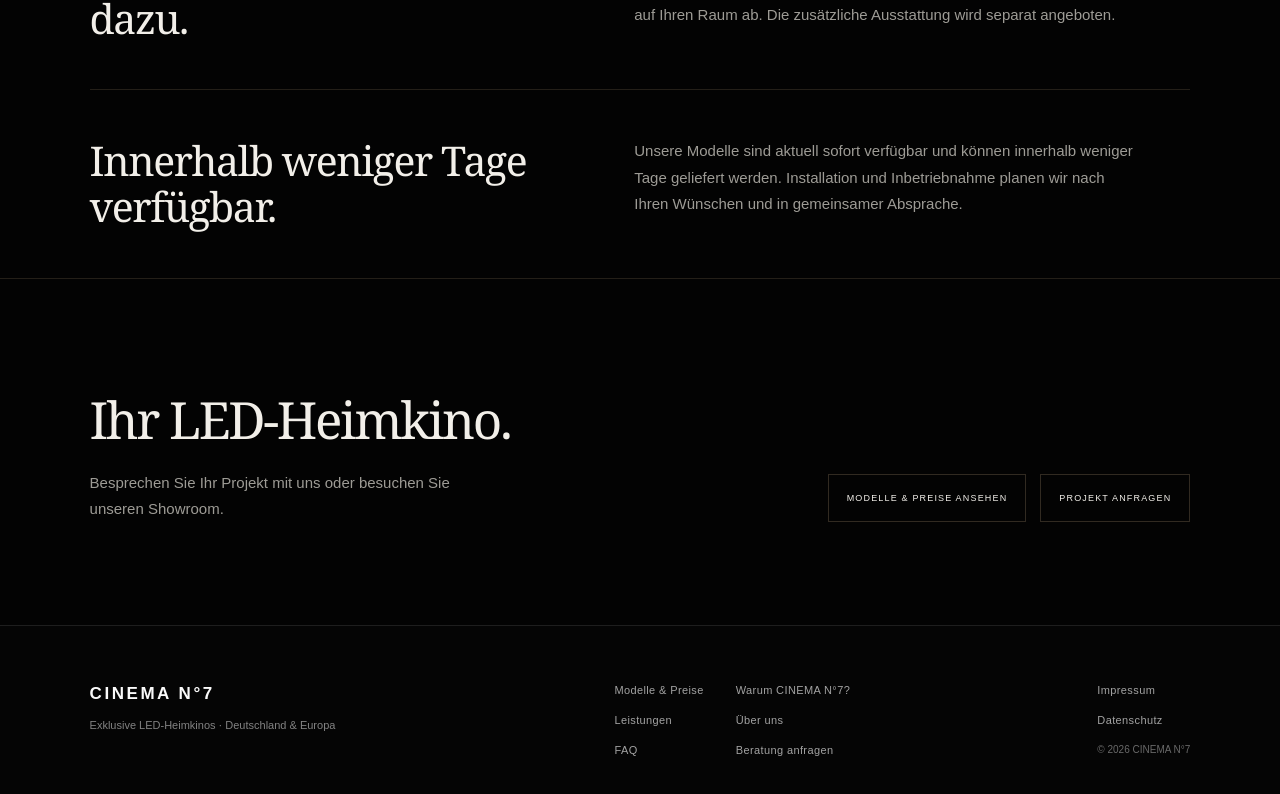
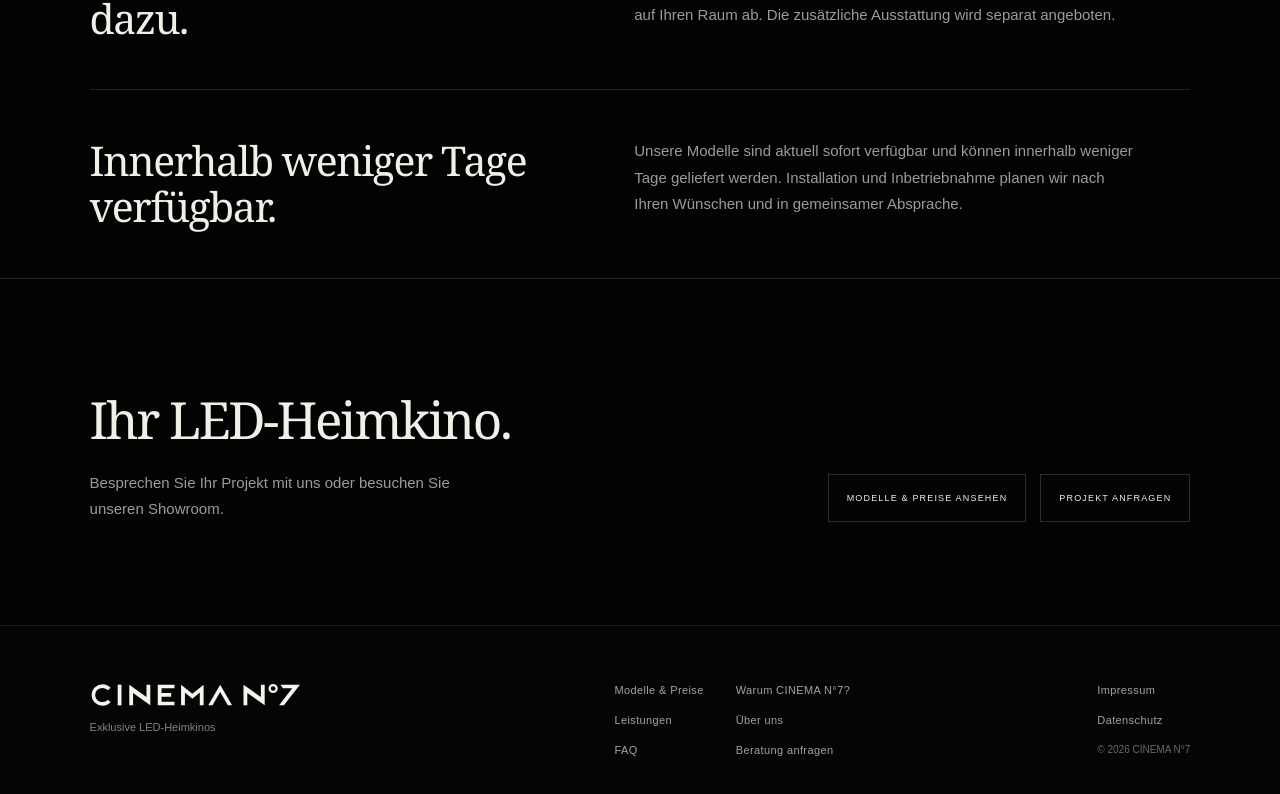
Before and after one commit to dennis-glaser-coder/cinema-n7, a Next.js app: page /leistungen in a window 1280 px wide. Shown: the part 1972-2766 px from the top of the page. Built offline with nearby package versions, Linux system fonts and the light colour scheme; no server answers.

Commit message:
Adopt custom Cinema N7 wordmark and simplify footer tagline

```diff
--- a/components/site-footer.tsx
+++ b/components/site-footer.tsx
@@ -1,9 +1,13 @@
+import Image from "next/image";
+
 export default function SiteFooter() {
   return (
     <footer className="footer-v5 cn7-global-footer">
       <div className="cn7-footer-brand">
-        <a href="/" aria-label="CINEMA N°7 – Startseite">CINEMA N°7</a>
-        <span>Exklusive LED-Heimkinos · Deutschland &amp; Europa</span>
+        <a href="/" aria-label="CINEMA N°7 – Startseite">
+          <Image src="/cinema-n7-logo.svg" alt="CINEMA N°7" width={1268} height={136} className="cn7-wordmark" />
+        </a>
+        <span>Exklusive LED-Heimkinos</span>
       </div>
       <nav aria-label="Footernavigation" className="cn7-footer-links">
         <a href="/produkte">Modelle &amp; Preise</a>
--- a/components/site-header.tsx
+++ b/components/site-header.tsx
@@ -2,6 +2,7 @@
 
 import { usePathname } from "next/navigation";
 import { useState } from "react";
+import Image from "next/image";
 
 const navigation = [
   { label: "Modelle & Preise", href: "/produkte" },
@@ -16,7 +17,9 @@ export default function SiteHeader({ home = false }: { home?: boolean }) {
 
   return (
     <header className={home ? "nav-v5 cn7-global-header cn7-global-header-home" : "models-nav cn7-global-header cn7-global-header-inner"}>
-      <a className="brand-v5 cn7-global-logo" href="/" aria-label="CINEMA N°7 – Startseite">CINEMA N°7</a>
+      <a className="brand-v5 cn7-global-logo" href="/" aria-label="CINEMA N°7 – Startseite">
+        <Image src="/cinema-n7-logo.svg" alt="CINEMA N°7" width={1268} height={136} className="cn7-wordmark" priority />
+      </a>
       <nav className="cn7-global-links" aria-label="Hauptnavigation">
         {navigation.map((item) => (
           <a
```
Also changed, not shown: app/globals.css, public/cinema-n7-logo.svg (added).
